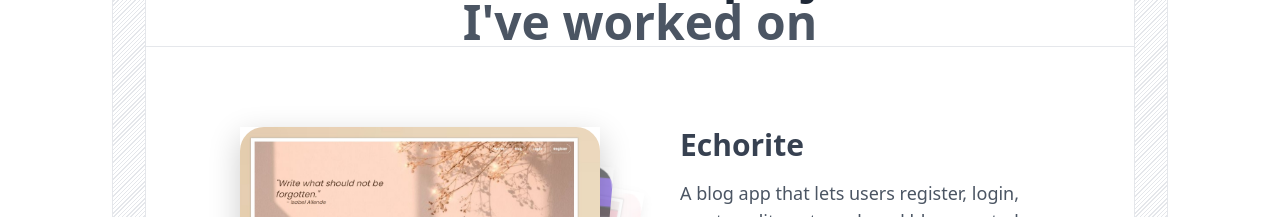
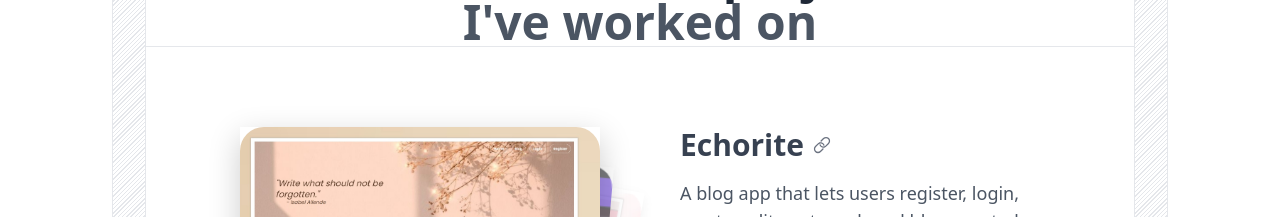
Before and after one commit to SHRUTIAGARWAL21/portfolio, a React (Vite) app: page / in a window 1280 px wide. Shown: the part 1600-1817 px from the top of the page. Built offline with nearby package versions, Linux system fonts and the light colour scheme.

Commit message:
small fixing

```diff
--- a/package.json
+++ b/package.json
@@ -17,6 +17,7 @@
     "motion": "^12.9.2",
     "react": "^19.0.0",
     "react-dom": "^19.0.0",
+    "react-icons": "^5.5.0",
     "tailwind-merge": "^3.2.0"
   },
   "devDependencies": {
--- a/src/homePage/Navbar.jsx
+++ b/src/homePage/Navbar.jsx
@@ -26,7 +26,10 @@
   }, [menuOpen]);
 
   return (
-    <nav className="flex justify-center border-b py-3 sm:px-2 relative z-30 bg-white">
+    <nav
+      id="home"
+      className="flex justify-center border-b py-3 sm:px-2 relative z-30 bg-white"
+    >
       <div className="flex justify-between items-center w-full max-w-7xl px-4">
         <div className="flex justify-between items-center w-full md:w-auto">
           <img src="logo.png" className="h-11 w-11" alt="Logo" />
@@ -123,17 +126,33 @@
             </div>
 
             <nav className="flex flex-col space-y-6 text-lg">
-              <a href="#home" className="text-gray-700 font-semibold">
+              <a
+                href="#home"
+                className="text-gray-700 font-semibold"
+                onClick={() => setMenuOpen(false)}
+              >
                 Home
               </a>
-              <a href="#about" className="text-gray-500 hover:text-gray-700">
+              <a
+                href="#about"
+                className="text-gray-500 hover:text-gray-700"
+                onClick={() => setMenuOpen(false)}
+              >
                 About
               </a>
-              <a href="#blog" className="text-gray-500 hover:text-gray-700">
-                Blog
+              <a
+                href="#projects"
+                className="text-gray-500 hover:text-gray-700"
+                onClick={() => setMenuOpen(false)}
+              >
+                Projects
               </a>
-              <a href="#projects" className="text-gray-500 hover:text-gray-700">
-                Projects
+              <a
+                href="#contact"
+                className="text-gray-500 hover:text-gray-700"
+                onClick={() => setMenuOpen(false)}
+              >
+                Contact
               </a>
             </nav>
           </div>
--- a/src/project/ProjectShowcase.tsx
+++ b/src/project/ProjectShowcase.tsx
@@ -3,12 +3,13 @@
 import React, { useState } from "react";
 import { IconArrowLeft, IconArrowRight } from "@tabler/icons-react";
 import { motion } from "framer-motion";
-
+import { IoIosLink } from "react-icons/io";
 // Define the structure for your project data
 type Project = {
   title: string;
   description: string;
   image: string;
+  link: string;
   technologies: string[];
 };
 
@@ -19,6 +20,7 @@
     description:
       "A blog app that lets users register, login, create, edit posts and read blogs posted by others.",
     image: "blog.jpg",
+    link: "https://blog-website-seven-gamma.vercel.app/",
     technologies: [
       "https://cdn.worldvectorlogo.com/logos/css-3.svg",
       "https://encrypted-tbn0.gstatic.com/images?q=tbn:ANd9GcQcR5U16C8yXgBpl7-Bc7Itjx3_LRl425zINA&s",
@@ -32,6 +34,7 @@
     description:
       "A simple movie search app where users can find movies, see details like images and descriptions, add movies to their watchlist, and rate the ones they've watched.",
     image: "movieApp.jpg",
+    link: "https://movie-search-pink-nu.vercel.app/",
     technologies: [
       "https://cdn.worldvectorlogo.com/logos/css-3.svg",
       "https://encrypted-tbn0.gstatic.com/images?q=tbn:ANd9GcQcR5U16C8yXgBpl7-Bc7Itjx3_LRl425zINA&s",
@@ -42,6 +45,7 @@
     description:
       "A flower shop page featuring a neat display of flowers in a simple and visually appealing design.",
     image: "flower.jpg",
+    link: "",
     technologies: [
       "https://cdn.iconscout.com/icon/free/png-256/free-html-5-logo-icon-download-in-svg-png-gif-file-formats--programming-langugae-language-pack-logos-icons-1175208.png",
       "https://cdn.worldvectorlogo.com/logos/css-3.svg",
@@ -118,9 +122,22 @@
         <div className="flex flex-col justify-between relative h-[300px] md:h-auto">
           {/* Content with no scrollbar, overflow hidden */}
           <div className="overflow-hidden pr-2">
-            <h3 className="text-3xl font-bold text-gray-700 mb-4 line-clamp-2">
-              {projects[active].title}
-            </h3>
+            <div className="flex items-center gap-2 mb-4">
+              <h3 className="text-3xl font-bold text-gray-700 line-clamp-2">
+                {projects[active].title}
+              </h3>
+              {projects[active].link && (
+                <a
+                  href={projects[active].link}
+                  target="_blank"
+                  rel="noopener noreferrer"
+                  className="text-gray-500 hover:text-gray-700 transition-colors"
+                  title="Visit project"
+                >
+                  <IoIosLink className="w-5 h-5" />
+                </a>
+              )}
+            </div>
 
             <p className="text-gray-600 text-lg mb-4 line-clamp-4">
               {projects[active].description}
```
Also changed, not shown: c--logo-icon-0-removebg-preview.png (added), 1 other file (tests, documents, lock files or other folders).
